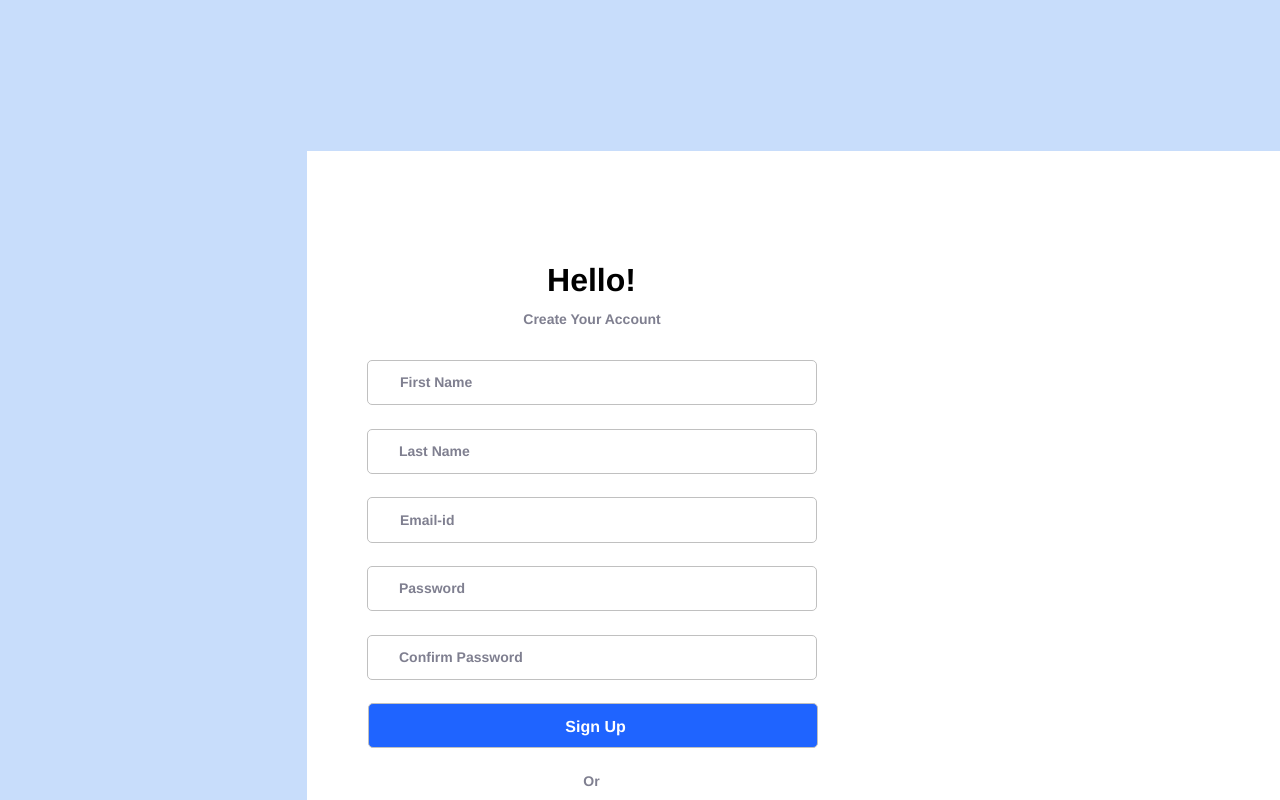
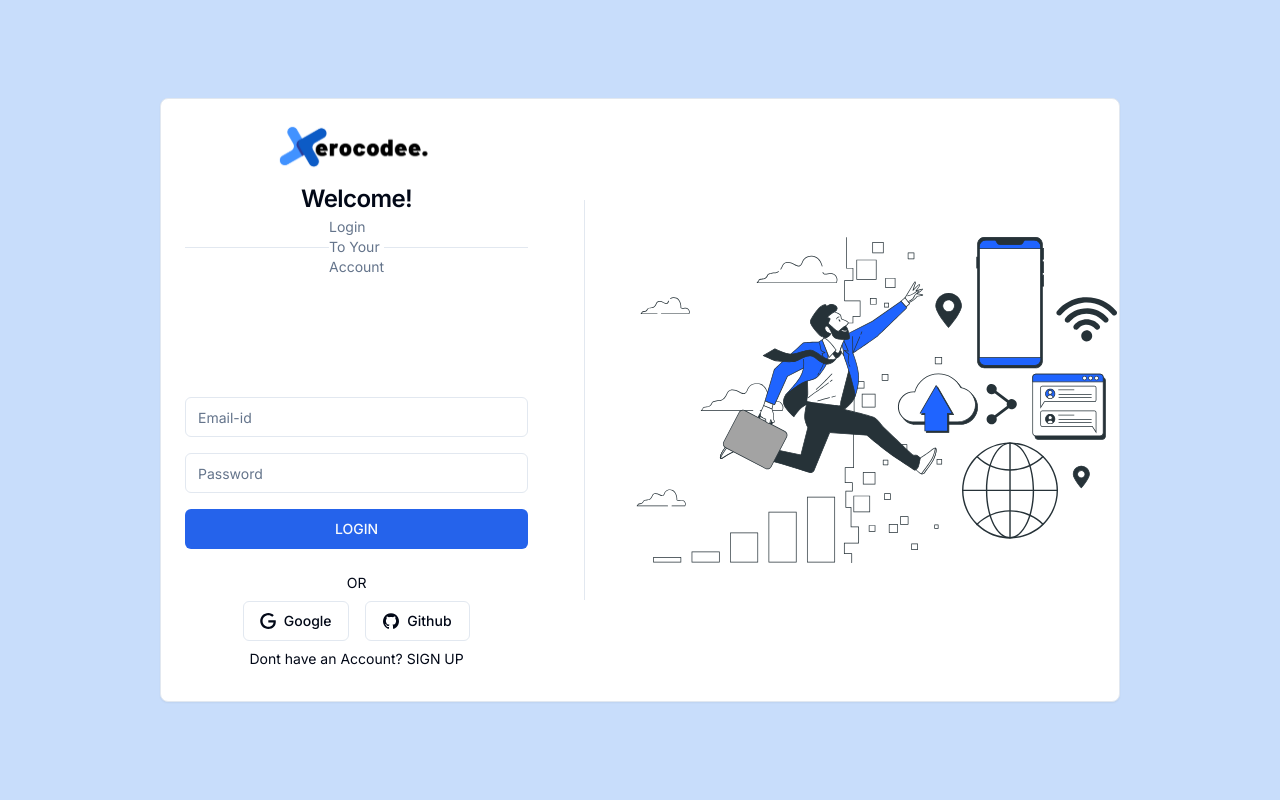
Before and after one commit to KaiLamNYC/login-system, a Next.js app: page /login in a window 1280 px wide. Shown: the top 800 px of the page. Built offline with nearby package versions, Linux system fonts and the light colour scheme.

Commit message:
login page done

```diff
--- a/app/login/page.tsx
+++ b/app/login/page.tsx
@@ -1,124 +1,146 @@
+"use client";
+import * as React from "react";
+
+import { Button } from "@/components/ui/button";
+import {
+	Card,
+	CardContent,
+	CardDescription,
+	CardFooter,
+	CardHeader,
+	CardTitle,
+} from "@/components/ui/card";
+import {
+	Form,
+	FormControl,
+	FormDescription,
+	FormField,
+	FormItem,
+	FormLabel,
+	FormMessage,
+} from "@/components/ui/form";
+import { Input } from "@/components/ui/input";
+import { Label } from "@/components/ui/label";
+import {
+	Select,
+	SelectContent,
+	SelectItem,
+	SelectTrigger,
+	SelectValue,
+} from "@/components/ui/select";
+import { Separator } from "@/components/ui/separator";
 import Image from "next/image";
-import React from "react";
+import { useForm } from "react-hook-form";
+import * as z from "zod";
 
-export default function LoginPage() {
+import { Icons } from "@/components/icons";
+import { zodResolver } from "@hookform/resolvers/zod";
+import Link from "next/link";
+
+export default function LogInPage() {
+	const form = useForm();
+	function onSubmit(values) {
+		// Do something with the form values.
+		// ✅ This will be type-safe and validated.
+		console.log(values);
+	}
+
 	return (
-		<div className='bg-[#fcfcff] flex flex-row justify-center w-full'>
-			<div className='bg-bgwhite overflow-hidden w-[1728px] h-[1102px]'>
-				<div className='relative h-[1103px]'>
-					<div className='absolute w-[1728px] h-[1103px] top-0 left-0'>
-						{/* <Image
-							className='w-[872px] h-[530px] top-0 left-0 absolute object-cover'
-							alt='Image'
-							src='image-7.png'
-						/>
-						<Image
-							className='w-[856px] h-[530px] top-0 left-[872px] absolute object-cover'
-							alt='Image'
-							src='image-8.png'
-						/>
-						<Image
-							className='w-[864px] h-[529px] top-[573px] left-0 absolute object-cover'
-							alt='Image'
-							src='image-9.png'
-						/>
-						<Image
-							className='w-[864px] h-[529px] top-[573px] left-[864px] absolute object-cover'
-							alt='Image'
-							src='image-10.png'
-						/> */}
+		<div className='flex justify-center items-center h-screen '>
+			<Card className='max-w-full w-3/4'>
+				<div className='flex items-center gap-8'>
+					<div className='max-w-full w-1/2'>
+						<CardHeader className='mb-24'>
+							<div className='flex flex-col items-center'>
+								<Image
+									src='/logo4.svg'
+									alt='logo'
+									height={50}
+									width={160}
+									className='mb-4'
+								/>
+								<CardTitle>Welcome!</CardTitle>
+							</div>
+
+							<div className='flex items-center'>
+								<Separator className='w-36' />
+
+								<CardDescription>Login To Your Account</CardDescription>
+								<Separator className='w-36' />
+							</div>
+						</CardHeader>
+						<CardContent>
+							<Form {...form}>
+								<form
+									onSubmit={form.handleSubmit(onSubmit)}
+									className='space-y-4'
+								>
+									<FormField
+										control={form.control}
+										name='emailId'
+										render={({ field }) => (
+											<FormItem>
+												{/* <FormLabel>Username</FormLabel> */}
+												<FormControl>
+													<Input placeholder='Email-id' {...field} />
+												</FormControl>
+												{/* <FormDescription>
+												This is your public display name.
+											</FormDescription> */}
+												<FormMessage />
+											</FormItem>
+										)}
+									/>
+									<FormField
+										control={form.control}
+										name='password'
+										render={({ field }) => (
+											<FormItem>
+												{/* <FormLabel>Username</FormLabel> */}
+												<FormControl>
+													<Input placeholder='Password' {...field} />
+												</FormControl>
+												{/* <FormDescription>
+												This is your public display name.
+											</FormDescription> */}
+												<FormMessage />
+											</FormItem>
+										)}
+									/>
+
+									<Button type='submit' className='w-full'>
+										LOGIN
+									</Button>
+								</form>
+							</Form>
+						</CardContent>
+						<CardFooter className='flex flex-col'>
+							<p className='text-sm mb-2'>OR</p>
+							<div className='grid grid-cols-2 gap-4 mb-2'>
+								<Button variant='outline'>
+									<Icons.google className='mr-2 h-4 w-4' />
+									Google
+								</Button>
+								<Button variant='outline'>
+									<Icons.gitHub className='mr-2 h-4 w-4' />
+									Github
+								</Button>
+							</div>
+							<p className='text-sm mb-2'>
+								Dont have an Account? <Link href='/'>SIGN UP</Link>
+							</p>
+						</CardFooter>
 					</div>
-					<div className='absolute w-[1728px] h-[1102px] top-0 left-0 bg-[#c2dafbe6]' />
-					<div className='absolute w-[1114px] h-[800px] top-[151px] left-[307px] bg-white rounded-[0px_35px_35px_35px]' />
-					{/* <Image
-						className='absolute w-[160px] h-[47px] top-[183px] left-[512px] object-cover'
-						alt='Logo'
-						src='logo-4.png'
+					<Separator className='w-[1px] h-[400px]' orientation='vertical' />
+					<Image
+						src='/bro.svg'
+						alt='bro'
+						height={326}
+						width={500}
+						className='mr-6'
 					/>
-					<Image
-						className='w-px h-[603px] top-[252px] left-[882px] absolute object-cover'
-						alt='Line'
-						src='line-47.svg'
-					/> */}
-					<div className="absolute w-[99px] top-[256px] left-[542px] [font-family:'Nunito-Bold',Helvetica] font-bold text-black text-[32px] text-center tracking-[0] leading-[48px] whitespace-nowrap">
-						Hello!
-					</div>
-					<div className="absolute w-[152px] top-[309px] left-[516px] [font-family:'Nunito-Bold',Helvetica] font-bold text-[#00002280] text-[14px] text-center tracking-[0] leading-[21px] whitespace-nowrap">
-						Create Your Account
-					</div>
-					<div className='absolute w-[450px] h-[45px] top-[360px] left-[367px] bg-white rounded-[5px] border border-solid border-[#c0c0c0]' />
-					{/* <Image
-						className='w-[150px] h-px top-[324px] left-[368px] absolute object-cover'
-						alt='Line'
-						src='line-48.svg'
-					/>
-					<Image
-						className='w-[150px] h-px top-[324px] left-[668px] absolute object-cover'
-						alt='Line'
-						src='line-49.svg'
-					/> */}
-					<div className="absolute w-[74px] top-[372px] left-[400px] [font-family:'Nunito-SemiBold',Helvetica] font-semibold text-[#00002280] text-[14px] tracking-[0] leading-[21px] whitespace-nowrap">
-						First Name
-					</div>
-					<div className='absolute w-[205px] h-[45px] top-[815px] left-[368px] bg-white rounded-[5px] border border-solid border-[#c0c0c0]' />
-					<div className="left-[384px] absolute w-[142px] top-[827px] [font-family:'Nunito-SemiBold',Helvetica] font-semibold text-[#00002280] text-[14px] tracking-[0] leading-[21px] whitespace-nowrap">
-						Sign Up With Google
-					</div>
-					<div className='absolute w-[450px] h-[45px] top-[429px] left-[367px] bg-white rounded-[5px] border border-solid border-[#c0c0c0]' />
-					<div className="absolute w-[74px] top-[441px] left-[399px] [font-family:'Nunito-SemiBold',Helvetica] font-semibold text-[#00002280] text-[14px] tracking-[0] leading-[21px] whitespace-nowrap">
-						Last Name
-					</div>
-					<div className='absolute w-[450px] h-[46px] top-[497px] left-[367px] bg-white rounded-[5px] border border-solid border-[#c0c0c0]' />
-					{/* <Image
-						className='absolute w-[538px] h-[144px] top-[807px] left-[883px]'
-						alt='Vector'
-						src='vector.svg'
-					/> */}
-					<div className="absolute w-[74px] top-[510px] left-[400px] [font-family:'Nunito-SemiBold',Helvetica] font-semibold text-[#00002280] text-[14px] tracking-[0] leading-[21px] whitespace-nowrap">
-						Email-id
-					</div>
-					<div className='absolute w-[450px] h-[45px] top-[566px] left-[367px] bg-white rounded-[5px] border border-solid border-[#c0c0c0]' />
-					<div className="absolute w-[74px] top-[578px] left-[399px] [font-family:'Nunito-SemiBold',Helvetica] font-semibold text-[#00002280] text-[14px] tracking-[0] leading-[21px] whitespace-nowrap">
-						Password
-					</div>
-					<div className='absolute w-[450px] h-[45px] top-[635px] left-[367px] bg-white rounded-[5px] border border-solid border-[#c0c0c0]' />
-					<div className="absolute w-[117px] top-[647px] left-[399px] [font-family:'Nunito-SemiBold',Helvetica] font-semibold text-[#00002280] text-[14px] tracking-[0] leading-[21px] whitespace-nowrap">
-						Confirm Password
-					</div>
-					<div className='absolute w-[450px] h-[45px] top-[703px] left-[368px] bg-[#1f64ff] rounded-[5px] border border-solid border-[#c0c0c0]' />
-					<div className="absolute w-[117px] top-[715px] left-[537px] [font-family:'Nunito-Bold',Helvetica] font-bold text-white text-[16px] text-center tracking-[0] leading-[24px] whitespace-nowrap">
-						Sign Up
-					</div>
-					<p className="absolute w-[224px] top-[887px] left-[480px] [font-family:'Nunito-Regular',Helvetica] font-normal text-transparent text-[14px] tracking-[0] leading-[21px] whitespace-nowrap">
-						<span className='text-[#00002280]'>Already have an Account ? </span>
-						<span className="[font-family:'Nunito-Medium',Helvetica] font-medium text-[#1f64ff]">
-							LOGIN{" "}
-						</span>
-					</p>
-					<div className="absolute w-[29px] top-[771px] left-[577px] [font-family:'Nunito-ExtraBold',Helvetica] font-extrabold text-[#00002280] text-[14px] text-center tracking-[0] leading-[21px] whitespace-nowrap">
-						Or
-					</div>
-					{/* <Image
-						className='w-[32px] h-[30px] top-[823px] left-[529px] absolute object-cover'
-						alt='Image'
-						src='image-1.png'
-					/> */}
-					<div className='absolute w-[205px] h-[45px] top-[815px] left-[612px] bg-white rounded-[5px] border border-solid border-[#c0c0c0]' />
-					<div className="left-[628px] absolute w-[142px] top-[827px] [font-family:'Nunito-SemiBold',Helvetica] font-semibold text-[#00002280] text-[14px] tracking-[0] leading-[21px] whitespace-nowrap">
-						Sign Up With Github
-					</div>
-					{/* <Image
-						className='w-[40px] h-[37px] top-[820px] left-[768px] absolute object-cover'
-						alt='Image'
-						src='image-2.png'
-					/>
-					<Image
-						className='absolute w-[500px] h-[326px] top-[375px] left-[892px]'
-						alt='Digital'
-						src='bro.png'
-					/> */}
 				</div>
-			</div>
+			</Card>
 		</div>
 	);
 }
```
